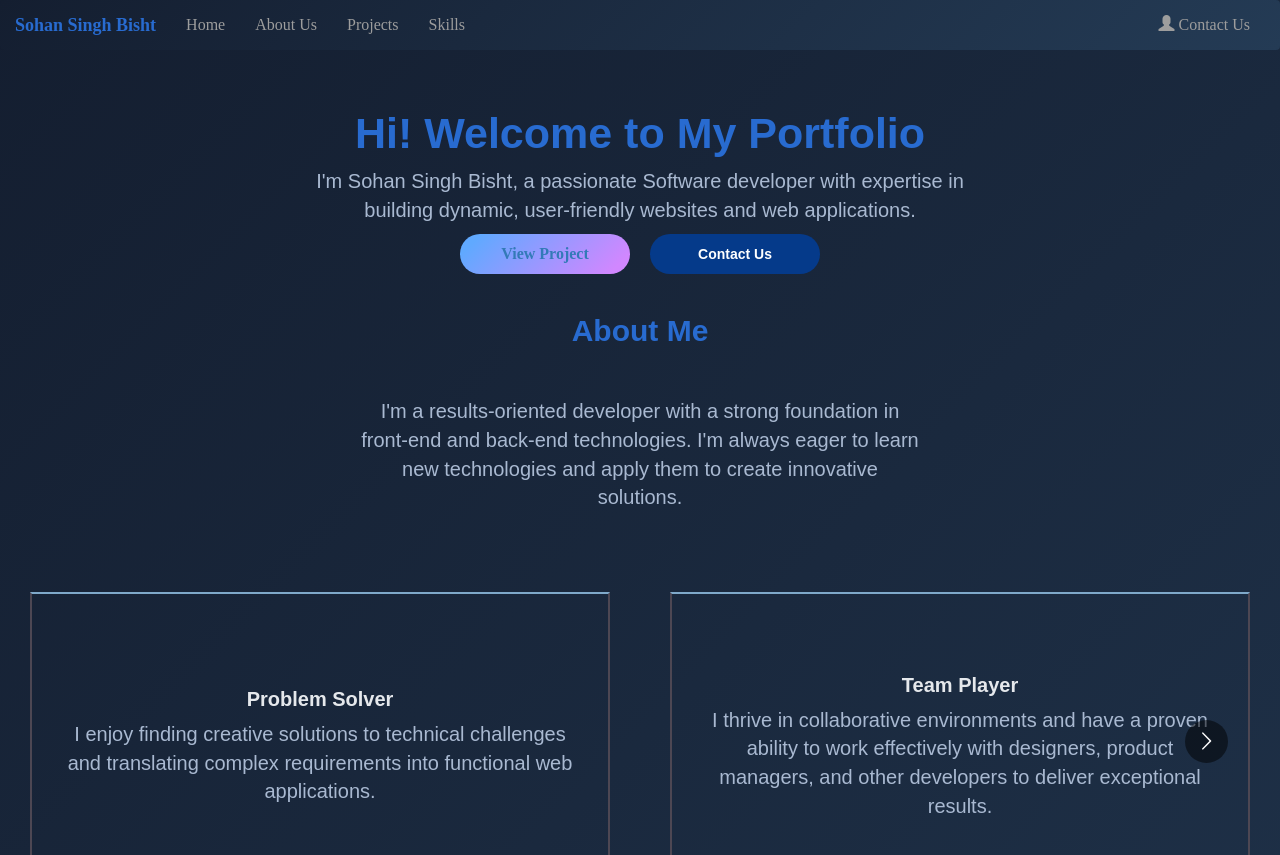
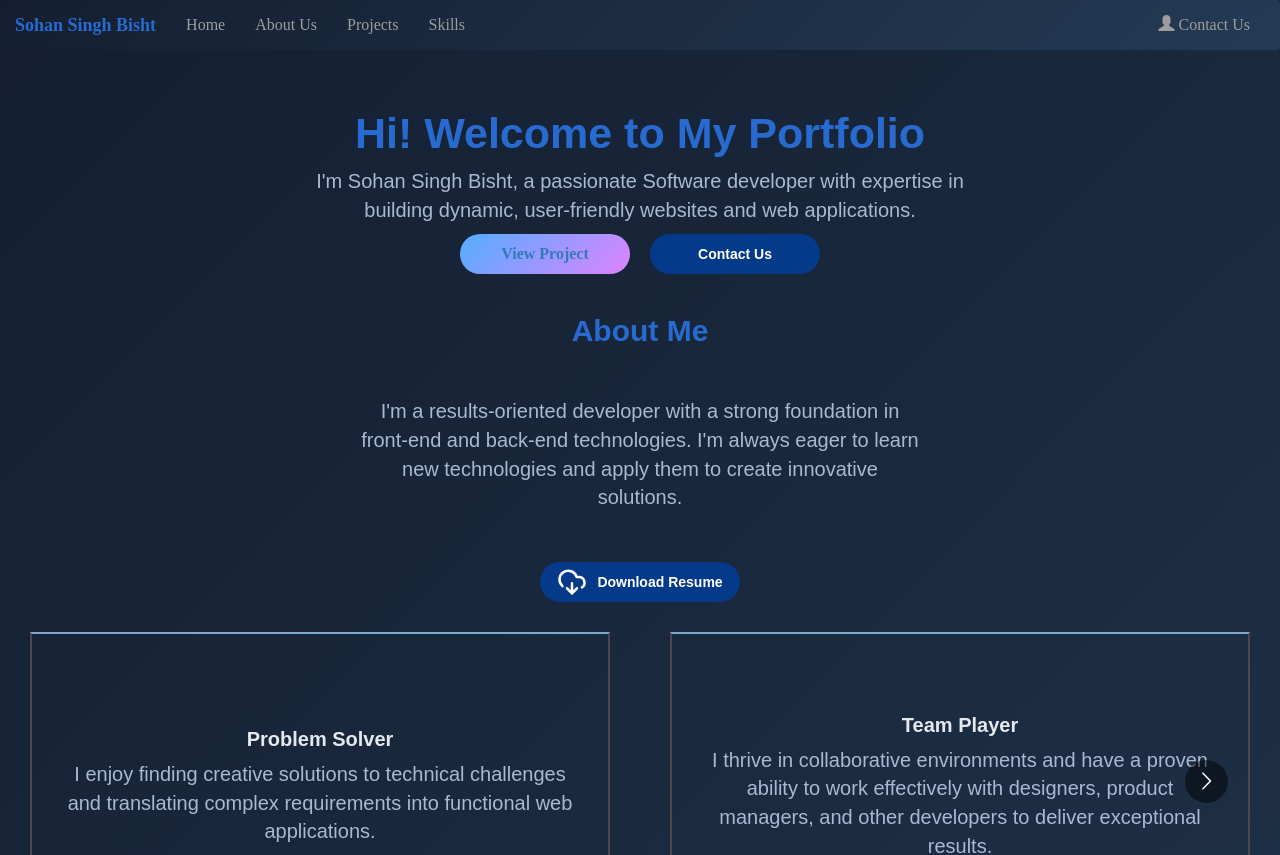
Before and after one commit to sohan418/portfolio_website, a React (Create React App) app: page / in a window 1280 px wide. Shown: the top 855 px of the page. Built offline with nearby package versions, Linux system fonts and the light colour scheme.

Commit message:
add button arrow bottom to top

```diff
--- a/src/App.css
+++ b/src/App.css
@@ -111,6 +111,21 @@ p {
   display: flex;
   justify-content: center;
   align-items: center;
+}
+.btn-5{
+  border-radius: 20px;
+  background-color: #053a8a;
+  height: 40px;
+  width: 200px;
+  color: white;
+  /* border-color: #286bd0; */
+  font-weight: 900;
+  text-decoration: none;
+  border: none;
+  display: flex;
+  justify-content: center;
+  align-items: center;
+  gap: 10px;
 }
 .btn-3{
   border-radius: 20px;
--- a/src/pages/Home/Home.js
+++ b/src/pages/Home/Home.js
@@ -5,7 +5,7 @@ import Carousel from "react-multi-carousel";
 import "react-multi-carousel/lib/styles.css";
 import ContactUs from "../../components/ContactUs/ContactUs";
 import "./home.css"
-import { ArrowUp } from 'lucide-react';
+import { ArrowUp,CloudDownload } from 'lucide-react';
 const Home = () => {
   const responsive = {
     superLargeDesktop: {
@@ -47,6 +47,15 @@ const Home = () => {
       }, 10);
     };
 
+    const handleFileDownload = () => {
+      const fileUrl = "/assets/pdf/sohan_singh_bisht.pdf"; // No ../public — it's served from root
+      const link = document.createElement('a');
+      link.href = fileUrl;
+      link.setAttribute('download', fileUrl.split('/').pop());
+      document.body.appendChild(link);
+      link.click();
+      document.body.removeChild(link);
+  };
   return (
     <>
     <div className="main-container">
@@ -76,6 +85,10 @@ const Home = () => {
           and back-end technologies. I'm always eager to learn new technologies
           and apply them to create innovative solutions.
         </p>
+        <div className="button-container">
+            <button className="btn-5"  onClick={handleFileDownload}> <CloudDownload size={30}/>  <span>Download Resume</span>
+            </button>
+          </div>
       </div>
 
       <Carousel responsive={responsive}>
```
Also changed, not shown: 1 other file (tests, documents, lock files or other folders).
